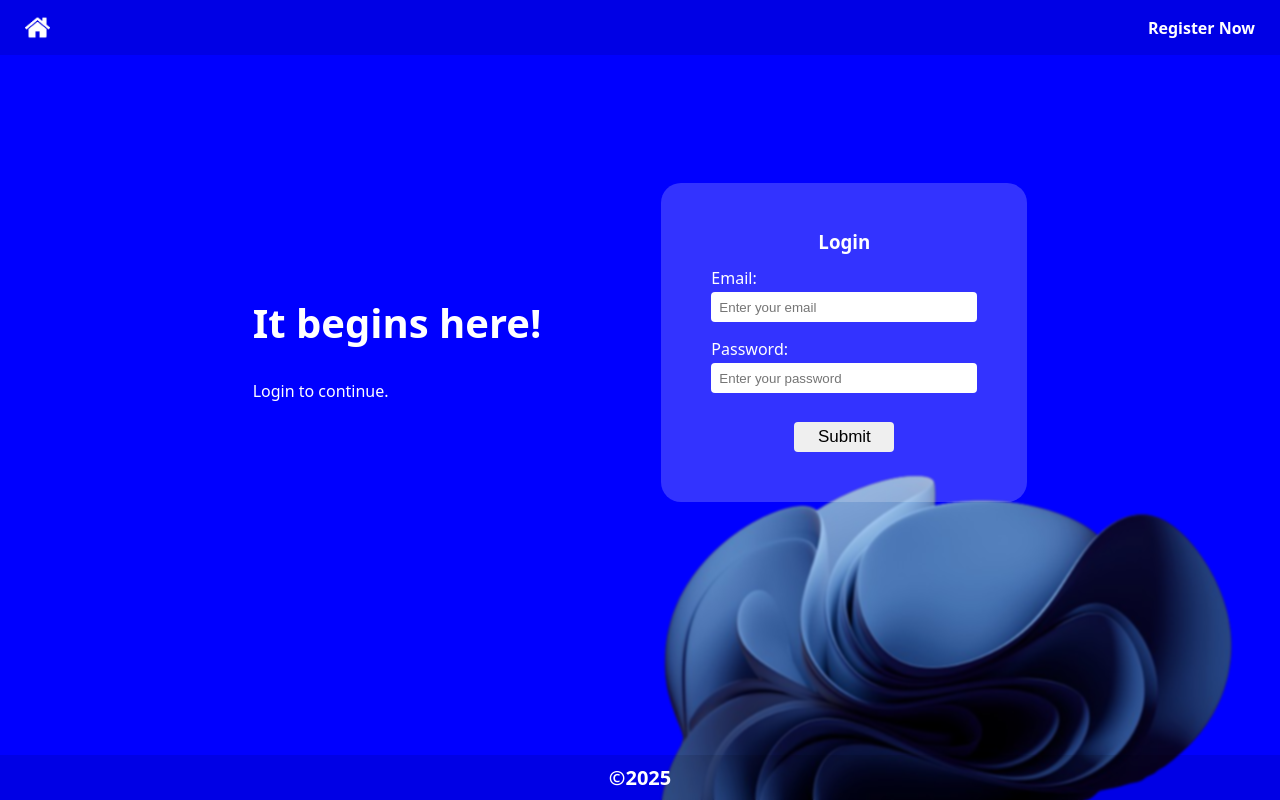
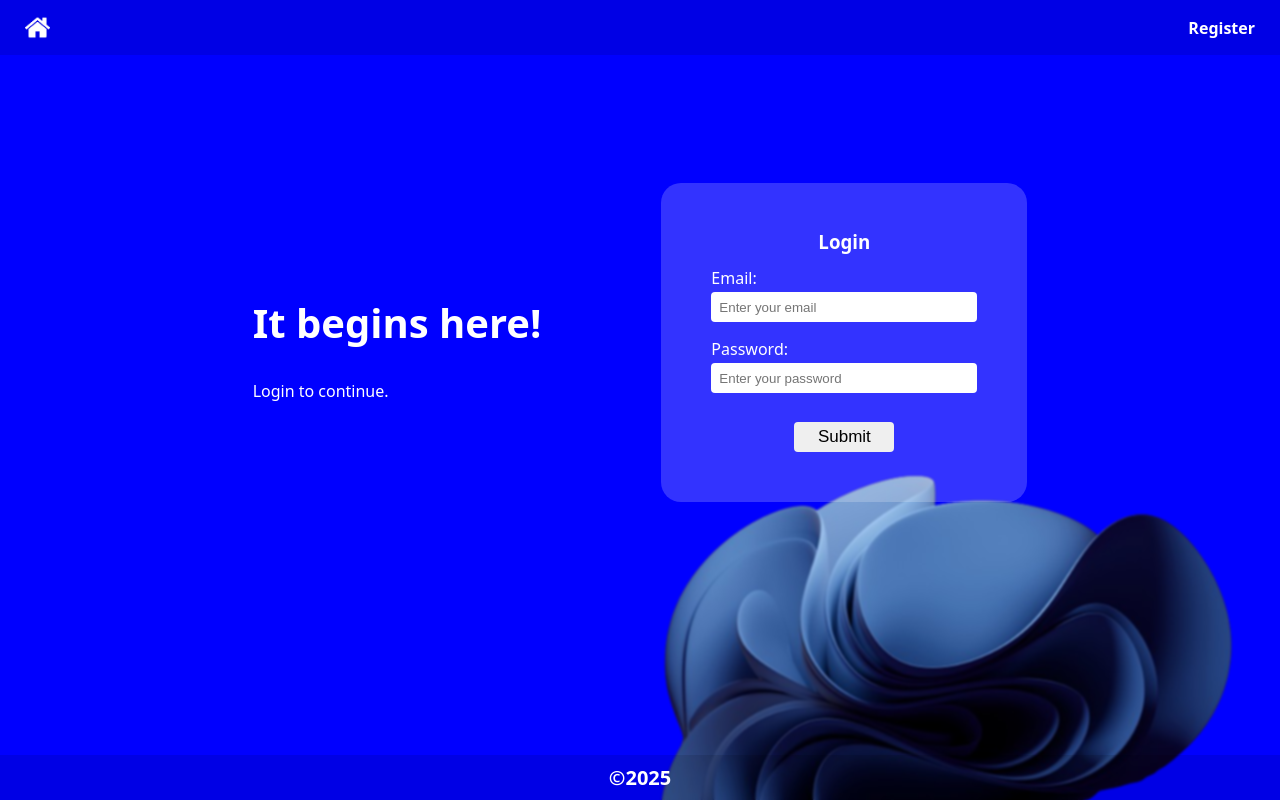
Before and after one commit to salimonrotimi/vite-react-app-with-ci-cd, a React (Vite) app in the folder client/: page /login in a window 1280 px wide. Built offline with nearby package versions, Linux system fonts and the light colour scheme; no server answers.

Commit message:
first commit updated

```diff
--- a/client/src/components/navbar/navbar.jsx
+++ b/client/src/components/navbar/navbar.jsx
@@ -22,7 +22,7 @@
          : <>
              {location.pathname === '/login'
               ? <span>
-                  <Link to="/" className='navbar-register'>Register Now</Link>
+                  <Link to="/" className='navbar-register'>Register</Link>
                 </span>
               : <>
                   {location.pathname === '/dashboard'
```
